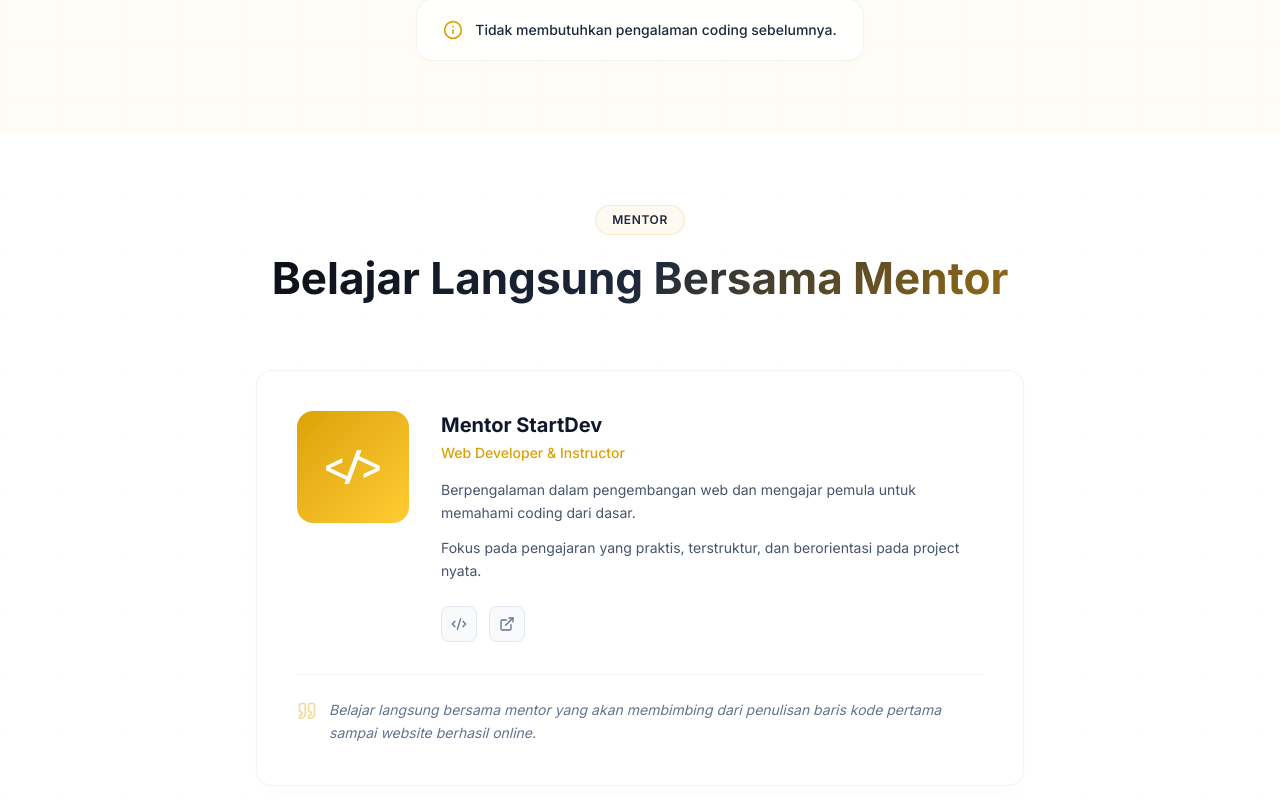
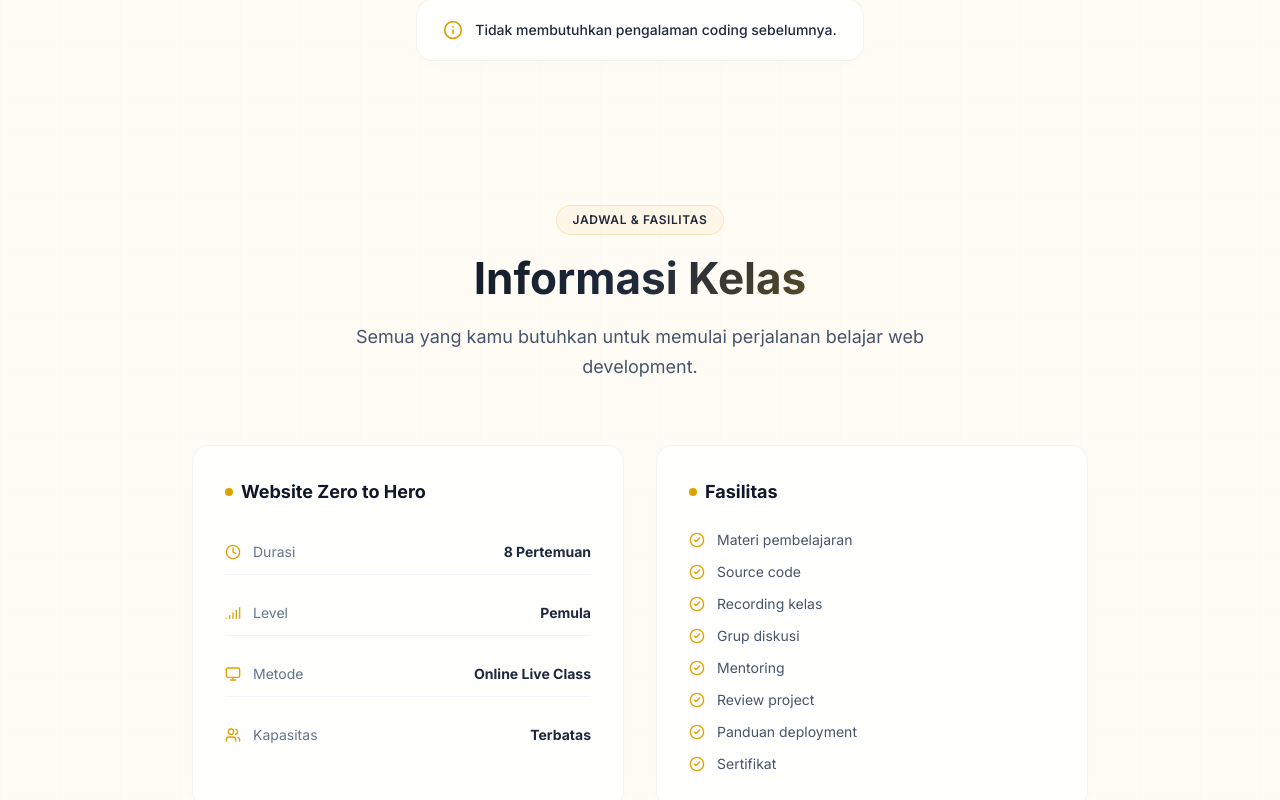
Before and after one commit to SulthanAndyno/devstart, a Next.js app: page / in a window 1280 px wide. Shown: the part 8580-9380 px from the top of the page. Built offline with nearby package versions, Linux system fonts and the light colour scheme.

Commit message:
update; page.tsx

```diff
--- a/src/app/page.tsx
+++ b/src/app/page.tsx
@@ -8,7 +8,6 @@ import CurriculumSection from '@/components/sections/CurriculumSection';
 import ProjectShowcaseSection from '@/components/sections/ProjectShowcaseSection';
 import BenefitsSection from '@/components/sections/BenefitsSection';
 import TargetStudentSection from '@/components/sections/TargetStudentSection';
-import InstructorSection from '@/components/sections/InstructorSection';
 import ScheduleSection from '@/components/sections/ScheduleSection';
 import RegistrationSection from '@/components/sections/RegistrationSection';
 import FAQSection from '@/components/sections/FAQSection';
@@ -27,7 +26,6 @@ export default function Home() {
         <ProjectShowcaseSection />
         <BenefitsSection />
         <TargetStudentSection />
-        <InstructorSection />
         <ScheduleSection />
         <RegistrationSection />
         <FAQSection />
```
